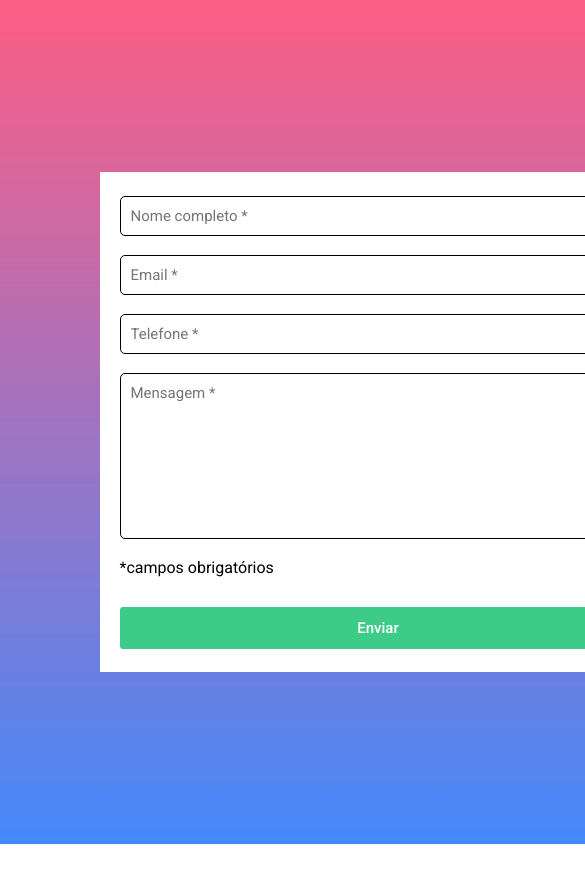
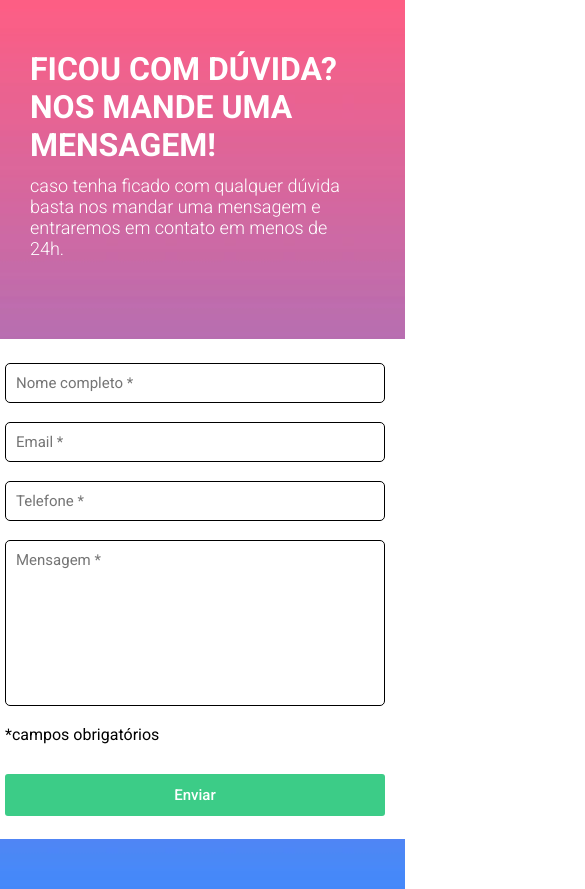
Before and after one commit to shayzago/formulario-com-validacao, a plain HTML site: page index.html in a window 390 px wide. Shown: the top 889 px of the page, 585 px wide, since content can reach past the window. Before the commit the page ends 844 px from the top, so only its background shows below. Drawn offline with Linux system fonts and the light colour scheme.

Commit message:
:sparkles: feat: adicionando responsividade

```diff
--- a/src/css/style.css
+++ b/src/css/style.css
@@ -6,7 +6,7 @@ body {
 }
 
 .container {
-    height: 100vh;
+    min-height: 100vh;
     display: flex;
     justify-content: center;
     align-items: center;
@@ -15,7 +15,6 @@ body {
 
 .container__info {
     color: #fff;
-    margin-right: 100px;
     width: 500px;
 }
 
@@ -35,6 +34,7 @@ body {
     padding: 20px;
     display: flex;
     align-items: center;
+    justify-content: center;
 }
 
 .form .form__itens {
@@ -44,6 +44,7 @@ body {
 }
 
 .form .form__input {
+    width: 380px;
     outline: none;
     padding: 10px;
     border: 1px solid black;
@@ -87,3 +88,17 @@ body {
 .form .form__botao:hover {
     background-color: #67e0a6;
 }
+
+@media (max-width:875px) {
+
+    .container {
+        display: flex;
+        flex-direction: column;
+        padding: 50px 20px;
+    }
+
+    .container__info {
+        padding: 0 10px;
+        width: 100%;
+    }
+}
```
